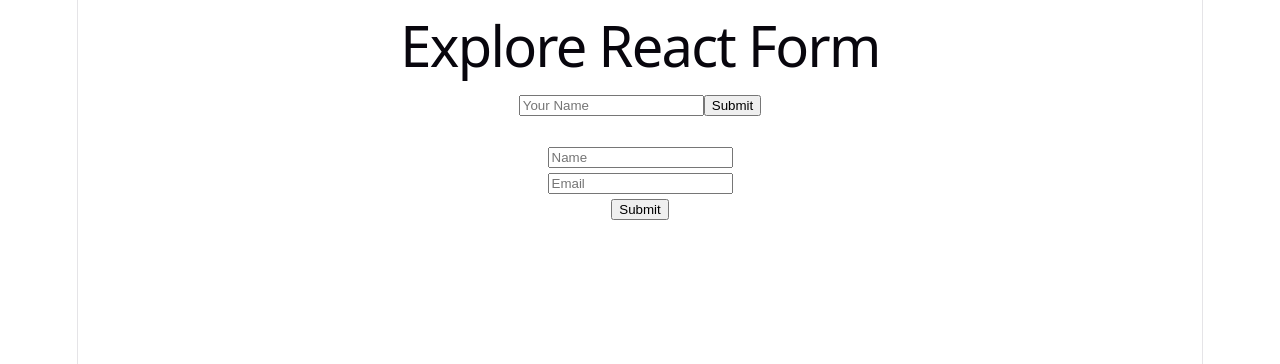
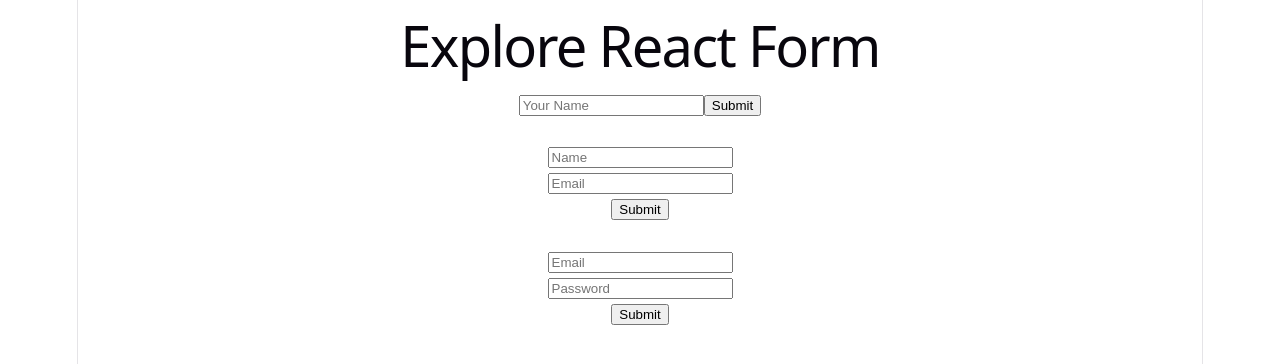
Before and after one commit to shakilkhan95/explore-react-form, a React (Vite) app: page / in a window 1280 px wide. Shown: the top 364 px of the page. Built offline with nearby package versions, Linux system fonts and the light colour scheme.

Commit message:
Explore controlled form data with onChange event handler and using useState()

```diff
--- a/src/App.jsx
+++ b/src/App.jsx
@@ -1,4 +1,5 @@
 import './App.css'
+import ControlledForm from './components/ControlledForm'
 import FormAction from './components/FormAction'
 import SimpleForm from './components/SimpleForm'
 
@@ -10,6 +11,8 @@ function App() {
       <SimpleForm/>
       <br />
       <FormAction/>
+      <br />
+      <ControlledForm/>
     </>
   )
 }
--- /dev/null
+++ b/src/components/ControlledForm.jsx
@@ -0,0 +1,41 @@
+import React, { useState } from 'react'
+
+const ControlledForm = () => {
+    const [password, setPassword] = useState('');
+    const [error, setError] = useState('');
+    const handleSubmit = (e) => {
+        e.preventDefault();
+    }
+    const handleOnchange = (e) => {
+        console.log(e.target.value);
+        setPassword(e.target.value);
+        if(password.length < 6){
+            setError('More than 6 character needed!');
+        } else{
+            setError('');
+        }
+    }
+  return (
+    <div>
+      <form onSubmit={handleSubmit}>
+        <input type="email" name="email" placeholder="Email" required />
+        <br />
+        <input
+          type="password"
+          defaultValue={password}
+          onChange={handleOnchange}
+          name="password"
+          placeholder="Password"
+          required
+        />
+        <br />
+        <input type="submit" value="Submit" />
+      </form>
+      <p style={{color: 'red'}}>
+        <small>{error}</small>
+      </p>
+    </div>
+  );
+}
+
+export default ControlledForm
```
